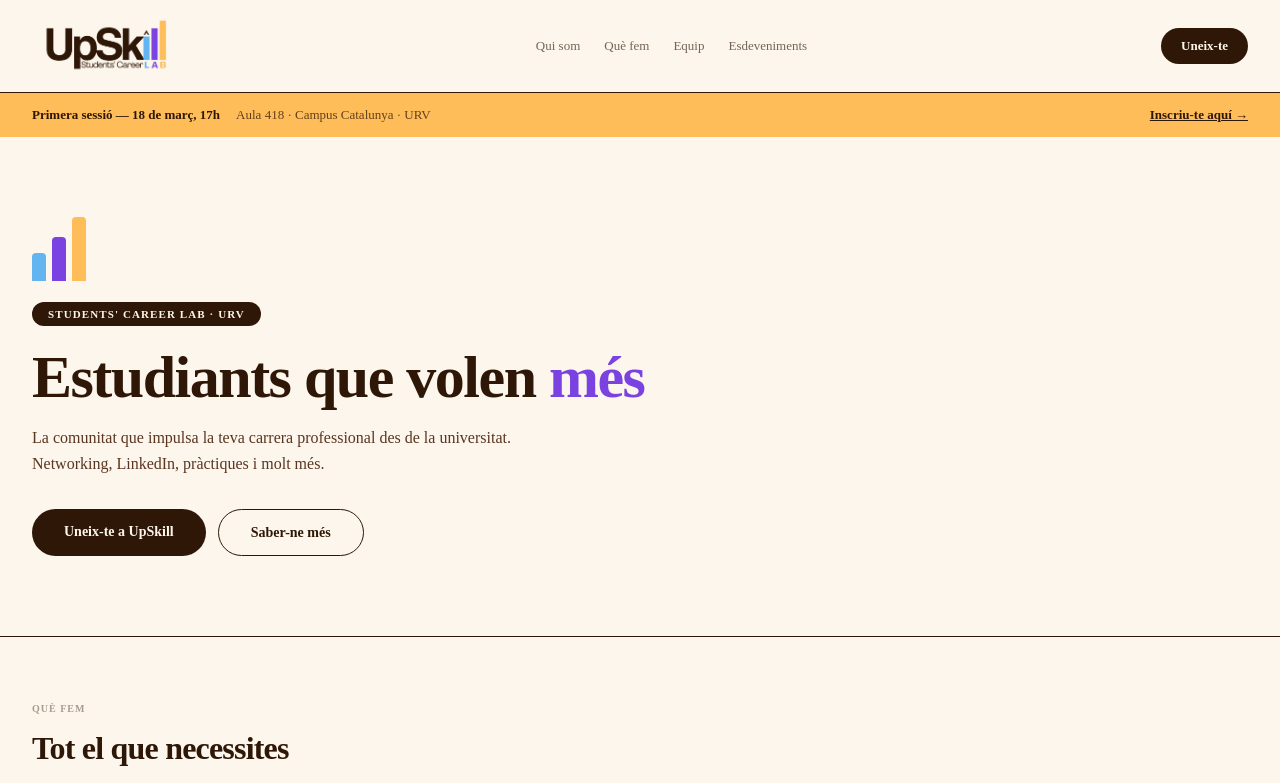
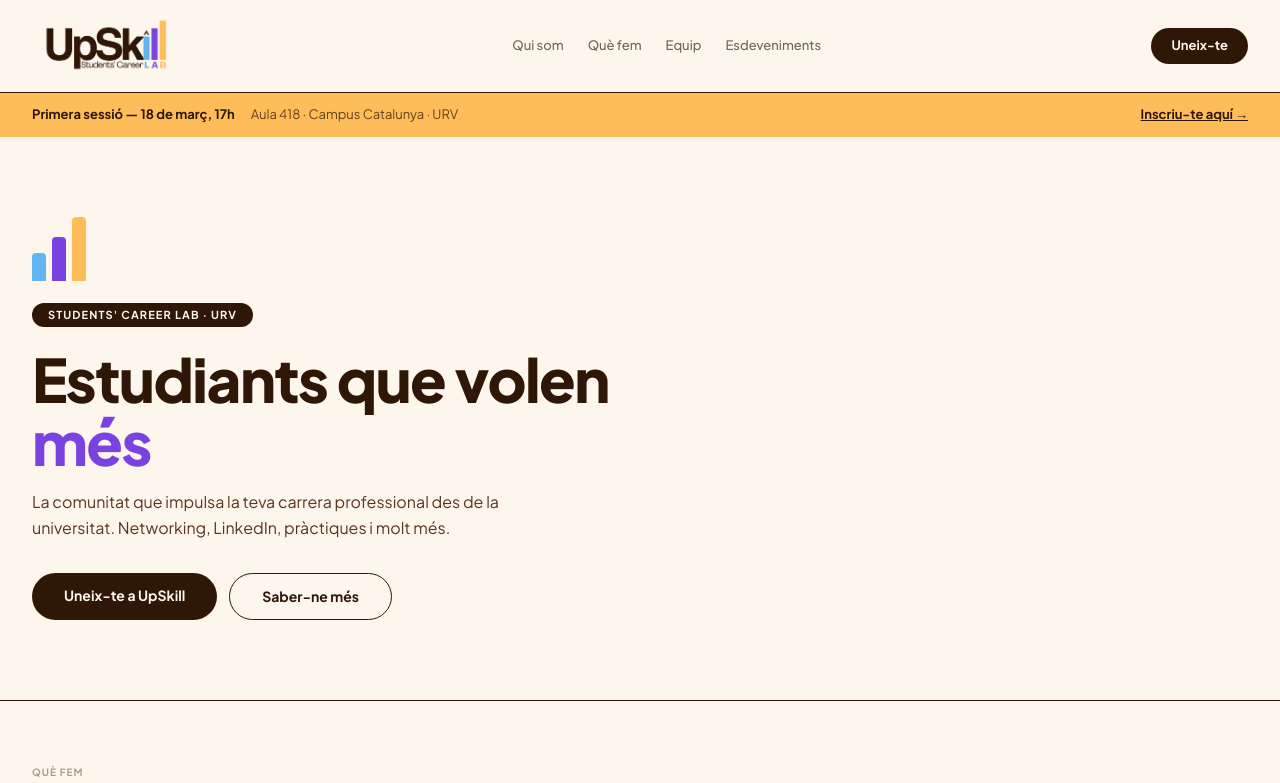
Before and after one commit to ELOIVI/upskill-web, a Next.js app: page / in a window 1280 px wide. Shown: the top 783 px of the page. Built offline with nearby package versions, Linux system fonts and the light colour scheme.

Commit message:
feat: Canviada la tipografia

```diff
--- a/app/layout.tsx
+++ b/app/layout.tsx
@@ -1,15 +1,16 @@
 import type { Metadata } from "next";
-import { Geist } from "next/font/google";
+import { Plus_Jakarta_Sans } from "next/font/google";
 import "./globals.css";
 import Navbar from "@/components/layout/Navbar";
 import Banner from "@/components/layout/Banner";
 import Footer from "@/components/layout/Footer";
 
-
-
-const geist = Geist({
-  variable: "--font-geist-sans",
+// Font principal: Plus Jakarta Sans
+// Carreguem els pesos que farem servir: 400 (cos), 500 (mitjà), 700 (negreta), 800 (títols)
+const jakarta = Plus_Jakarta_Sans({
+  variable: "--font-jakarta",
   subsets: ["latin"],
+  weight: ["400", "500", "700", "800"],
 });
 
 export const metadata: Metadata = {
@@ -20,13 +21,12 @@
 export default function RootLayout({ children }: Readonly<{ children: React.ReactNode }>) {
   return (
     <html lang="ca" suppressHydrationWarning>
-      <body className={`${geist.variable} antialiased bg-[#FCF6EC]`}>
+      <body className={`${jakarta.variable} font-[family-name:var(--font-jakarta)] antialiased bg-[#FCF6EC]`}>
         <Navbar />
         <Banner />
         {children}
         <Footer />
       </body>
-
     </html>
   );
 }
```
